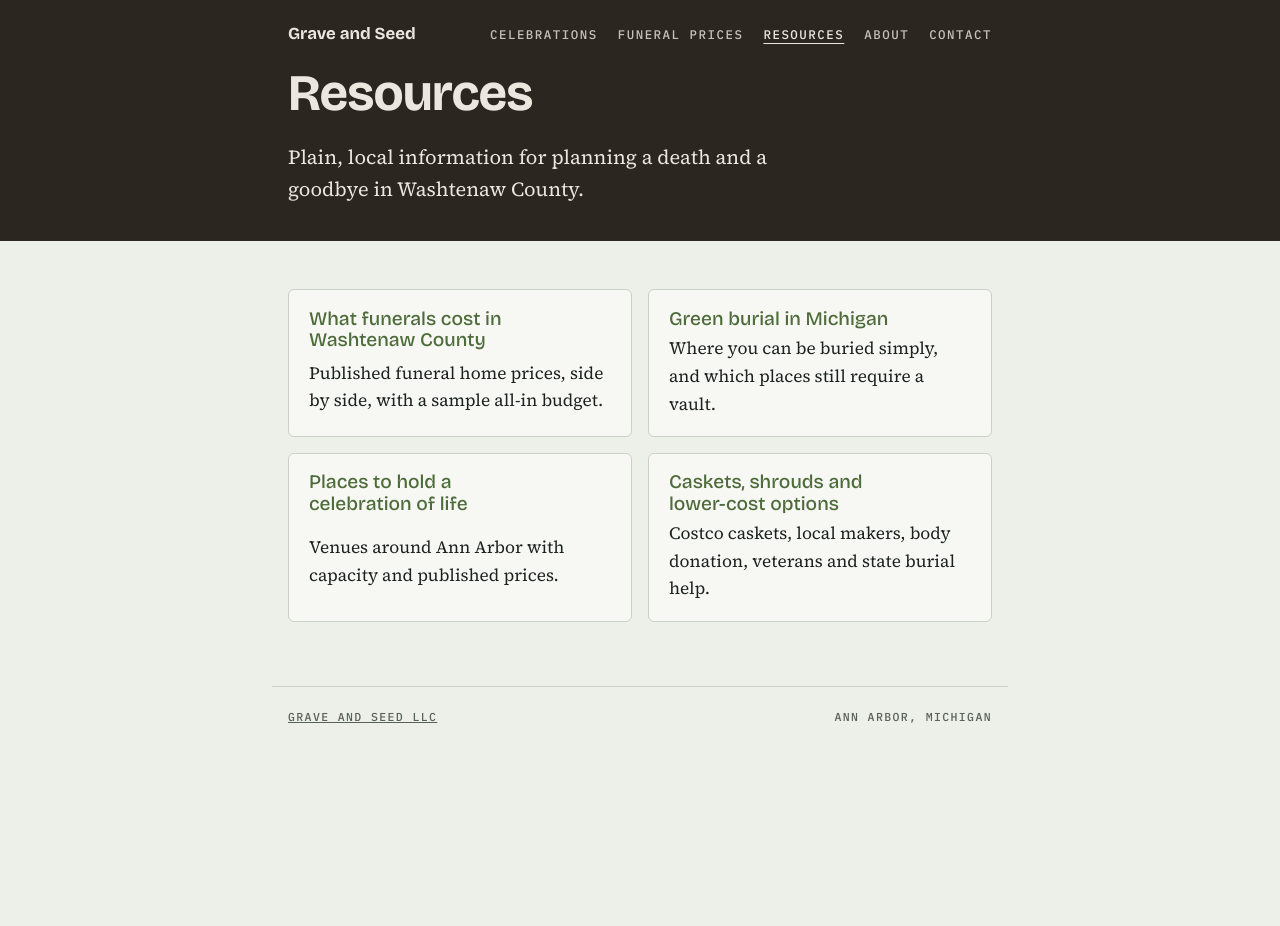
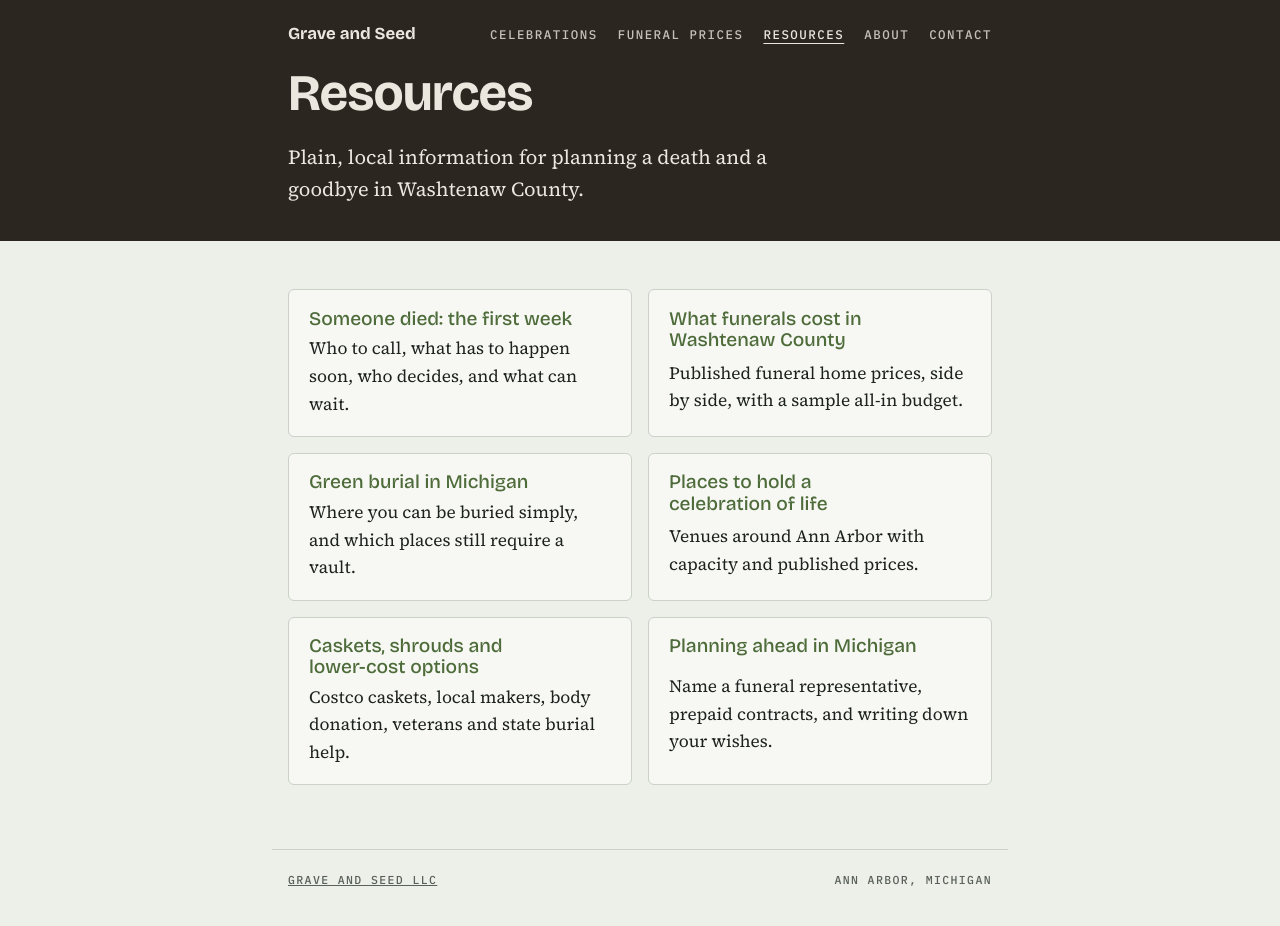
Before and after one commit to katekelley/graveandseed, a Jekyll site: the page built from resources/index.html, in a window 1280 px wide. Built offline with Jekyll 4.4.1, drawn with Linux system fonts in a browser that asks for light colours; before the commit the page ends 900 px from its top, so only the background shows below that.

Commit message:
Add first-week and planning-ahead guides
Co-Authored-By: Claude Opus 5.5 <noreply@anthropic.com>
Claude-Session: https://claude.ai/code/session_011MgnuCgP3j7vY9GWkoifJs

```diff
--- a/_data/resources.yml
+++ b/_data/resources.yml
@@ -1,12 +1,18 @@
-- title: "What funerals cost in Washtenaw County"
-  blurb: "Published funeral home prices, side by side, with a sample all-in budget."
-  url: "/prices/"
-- title: "Green burial in Michigan"
-  blurb: "Where you can be buried simply, and which places still require a vault."
-  url: "/resources/green-burial/"
-- title: "Places to hold a celebration of life"
-  blurb: "Venues around Ann Arbor with capacity and published prices."
-  url: "/resources/venues/"
-- title: "Caskets, shrouds and lower-cost options"
-  blurb: "Costco caskets, local makers, body donation, veterans and state burial help."
-  url: "/resources/caskets/"
+- title: 'Someone died: the first week'
+  blurb: Who to call, what has to happen soon, who decides, and what can wait.
+  url: /resources/first-week/
+- title: What funerals cost in Washtenaw County
+  blurb: Published funeral home prices, side by side, with a sample all-in budget.
+  url: /prices/
+- title: Green burial in Michigan
+  blurb: Where you can be buried simply, and which places still require a vault.
+  url: /resources/green-burial/
+- title: Places to hold a celebration of life
+  blurb: Venues around Ann Arbor with capacity and published prices.
+  url: /resources/venues/
+- title: Caskets, shrouds and lower-cost options
+  blurb: Costco caskets, local makers, body donation, veterans and state burial help.
+  url: /resources/caskets/
+- title: Planning ahead in Michigan
+  blurb: Name a funeral representative, prepaid contracts, and writing down your wishes.
+  url: /resources/planning-ahead/
--- /dev/null
+++ b/resources/first-week.html
@@ -0,0 +1,62 @@
+---
+layout: page
+title: Someone died in Michigan - the first week
+here: resources
+heading: Someone died. Here's the first week.
+lede: What has to happen soon, what can wait, and who decides, in Michigan and Washtenaw County.
+description: A plain checklist for the first week after a death in Michigan - who to call, the funeral director requirement, death certificates in Washtenaw County, and what can wait.
+permalink: /resources/first-week/
+---
+<section class="prose">
+  <p>You don't have to decide everything today. A few things have to happen in the first few days; most things can wait. Here's how it works in Michigan.</p>
+
+  <h2>Right away</h2>
+  <ul>
+    <li><strong>If they were in hospice:</strong> call the hospice's 24-hour line, not 911. A nurse comes to confirm the death, handles the paperwork and helps contact the funeral home. (Arbor Hospice's line is 888-247-5701.)</li>
+    <li><strong>If the death was sudden or unexpected:</strong> call 911. The county medical examiner reviews deaths that are sudden, unexpected, accidental or unattended by a doctor in the past 48 hours.</li>
+    <li><strong>In a hospital or care facility:</strong> staff will guide you. At Michigan Medicine, the Office of Decedent Affairs is at 734-232-4919.</li>
+    <li><strong>There's no rush to move the body</strong> once the death is confirmed. Take the time you need to sit with them.</li>
+  </ul>
+
+  <h2>Within a few days</h2>
+  <ul>
+    <li><strong>Choose a funeral home.</strong> Michigan is one of the few states that requires a licensed funeral director to file the death certificate, move the body, get permits and oversee burial or cremation. You can still do a lot yourself, including a home vigil, with a cooperating funeral director. <a href="/prices/">Compare Washtenaw prices</a></li>
+    <li><strong>You only pay for what you choose.</strong> Embalming is not required by Michigan law except in a few situations, like long-distance transport. Refrigeration is a common alternative.</li>
+    <li><strong>The paperwork clock:</strong> the funeral director files the death record within 72 hours and gets the burial or cremation permit. For cremation, the county medical examiner signs off first.</li>
+    <li><strong>Decide on burial or cremation.</strong> If you choose direct cremation, the celebration can happen weeks later. <a href="/resources/caskets/">Lower-cost options</a> &middot; <a href="/resources/green-burial/">Green burial</a></li>
+  </ul>
+
+  <h2>Who gets to decide</h2>
+  <p>Michigan law sets the order: a funeral representative the person named in writing, then a spouse, adult children, grandchildren, parents, grandparents, siblings, and so on. <strong>Unmarried partners and chosen family aren't on the list</strong> unless they were named as funeral representative. <a href="/resources/planning-ahead/">How to name one</a></p>
+
+  <h2>Death certificates</h2>
+  <ul>
+    <li>For deaths in Washtenaw County, the County Clerk charges $15 for the first certified copy and $5 for each additional copy ordered at the same time. (734) 222-6720, <a href="https://www.washtenaw.org/vitalrecords" rel="noopener">washtenaw.org/vitalrecords</a></li>
+    <li>Your funeral director can usually order them for you. Banks, insurers, pensions and the Secretary of State each tend to want a certified copy, so order several at once while they're cheap.</li>
+  </ul>
+
+  <h2>Who to tell</h2>
+  <ul>
+    <li><strong>Social Security:</strong> funeral homes usually report the death. Otherwise call 800-772-1213. A surviving spouse or eligible child may get a $255 payment.</li>
+    <li><strong>Veterans Affairs:</strong> burial and plot allowances are available for many veterans' families. <a href="https://www.va.gov/burials-memorials/veterans-burial-allowance/" rel="noopener">VA burial allowance</a></li>
+    <li><strong>One credit bureau:</strong> notifying one passes it to the others.</li>
+    <li>Employer, banks, insurers and pension, when you're ready.</li>
+  </ul>
+
+  <h2>What can wait</h2>
+  <ul>
+    <li><strong>The estate.</strong> In Michigan, if the estate is small (under $53,000 for 2026 deaths, not counting real estate), you may be able to use a small estate affidavit after 28 days instead of probate. Washtenaw County Probate Court: 101 E. Huron St., (734) 222-3072.</li>
+    <li><strong>Their car:</strong> vehicles can often be transferred to heirs at the Secretary of State with form TR-40.</li>
+    <li><strong>Taxes:</strong> a final tax return is due on the usual schedule.</li>
+    <li><strong>The celebration of life.</strong> It can happen weeks or months later. <a href="/#how">That's what I do</a>.</li>
+  </ul>
+
+  <h2>Free support nearby</h2>
+  <ul>
+    <li><strong>Arbor Hospice grief support</strong> is free and open to anyone in the community, not only hospice families: 734-709-3088.</li>
+    <li><strong>Ele's Place</strong> runs free grief groups for children and teens, and their adults: 734-929-6640.</li>
+    <li><strong>Ann Arbor Death Cafe</strong> meets monthly, online and at Crazy Wisdom on Main Street, for anyone who wants to talk openly about death.</li>
+  </ul>
+
+  <p class="small">This is general information, not legal advice. Checked November 2026. Sources include Michigan law (MCL 700.3206, 333.2843, 333.2848), LARA, Washtenaw County, the Social Security Administration and the VA. Spot an error? Email {{ site.data.content.email }}.</p>
+</section>
--- /dev/null
+++ b/resources/planning-ahead.html
@@ -0,0 +1,52 @@
+---
+layout: page
+title: Planning ahead in Michigan
+here: resources
+heading: Planning ahead in Michigan
+lede: A few papers that save the people you love a lot of trouble, especially if they aren't your legal next of kin.
+description: How to name a funeral representative in Michigan, what to know about prepaid funeral contracts, advance directives and writing down your wishes.
+permalink: /resources/planning-ahead/
+---
+<section class="prose">
+  <h2>Name a funeral representative</h2>
+  <p>Since 2016, Michigan lets any adult name someone to make decisions about their funeral, burial or cremation. That person comes before a spouse or family. <strong>It's the only way an unmarried partner or chosen family gets the legal right to decide.</strong></p>
+  <ul>
+    <li>Put it in writing, date it and sign it.</li>
+    <li>Have it <strong>either</strong> witnessed by two people <strong>or</strong> notarized. The person you're naming can't be a witness.</li>
+    <li>It can go in your will, your patient advocate designation, or its own document. A separate document keeps your will private.</li>
+    <li>You can name a backup. The person you name doesn't have to be a relative, but generally can't be someone from the funeral home or cemetery that will handle your arrangements.</li>
+    <li>Give copies to the person you named and keep one with your important papers.</li>
+  </ul>
+  <p class="small">Michigan doesn't publish an official form. The law is MCL 700.3206 to 700.3206b.</p>
+
+  <h2>Prepaid funeral contracts</h2>
+  <p>Michigan law protects prepaid funeral plans. The money must be held in escrow, you get a yearly statement, and the seller must be registered with the state.</p>
+  <ul>
+    <li>You can cancel within 10 business days of signing for a full refund.</li>
+    <li>After that, you can still cancel with 30 days' written notice and get 90% to 100% back, depending on the contract.</li>
+    <li>Questions or complaints: LARA at 517-241-7000, or the Attorney General's consumer line at 877-765-8388.</li>
+  </ul>
+  <p>Prepaying isn't the only way to plan. Writing down what you want and setting money aside in a payable-on-death account can work too.</p>
+
+  <h2>Advance directives</h2>
+  <ul>
+    <li><strong>Patient advocate designation:</strong> names someone to make medical decisions if you can't. Michigan requires two witnesses who aren't your close family, heirs, doctor or the advocate.</li>
+    <li><strong>MI-POST:</strong> a medical order for people with serious illness, signed with your doctor, NP or PA, about the treatment you want.</li>
+  </ul>
+
+  <h2>Body donation</h2>
+  <p>Medical schools like Wayne State, Michigan State, Oakland University and the University of Michigan accept whole-body donations, and some cover transport and cremation. You need to register ahead, and programs can still decline at the time of death, so have a backup plan. <a href="/resources/caskets/">More on lower-cost options</a></p>
+
+  <h2>Write down what you want</h2>
+  <p>A funeral representative isn't legally bound by your wishes, so tell them clearly. A page is enough:</p>
+  <ul>
+    <li>Burial, cremation, green burial or donation</li>
+    <li>Where you'd like to end up</li>
+    <li>What kind of gathering, if any, and who should be there</li>
+    <li>Music, readings, food, the stories you want told</li>
+    <li>Where your important papers and any prepaid contract are kept</li>
+  </ul>
+  <p>If you'd like help planning a celebration of life ahead of time, <a href="/#contact">get in touch</a>.</p>
+
+  <p class="small">This is general information, not legal advice. Checked November 2026. Sources include Michigan law (MCL 700.3206, 700.5506, 328.223, 328.225), LARA and the Michigan Attorney General. Spot an error? Email {{ site.data.content.email }}.</p>
+</section>
```
